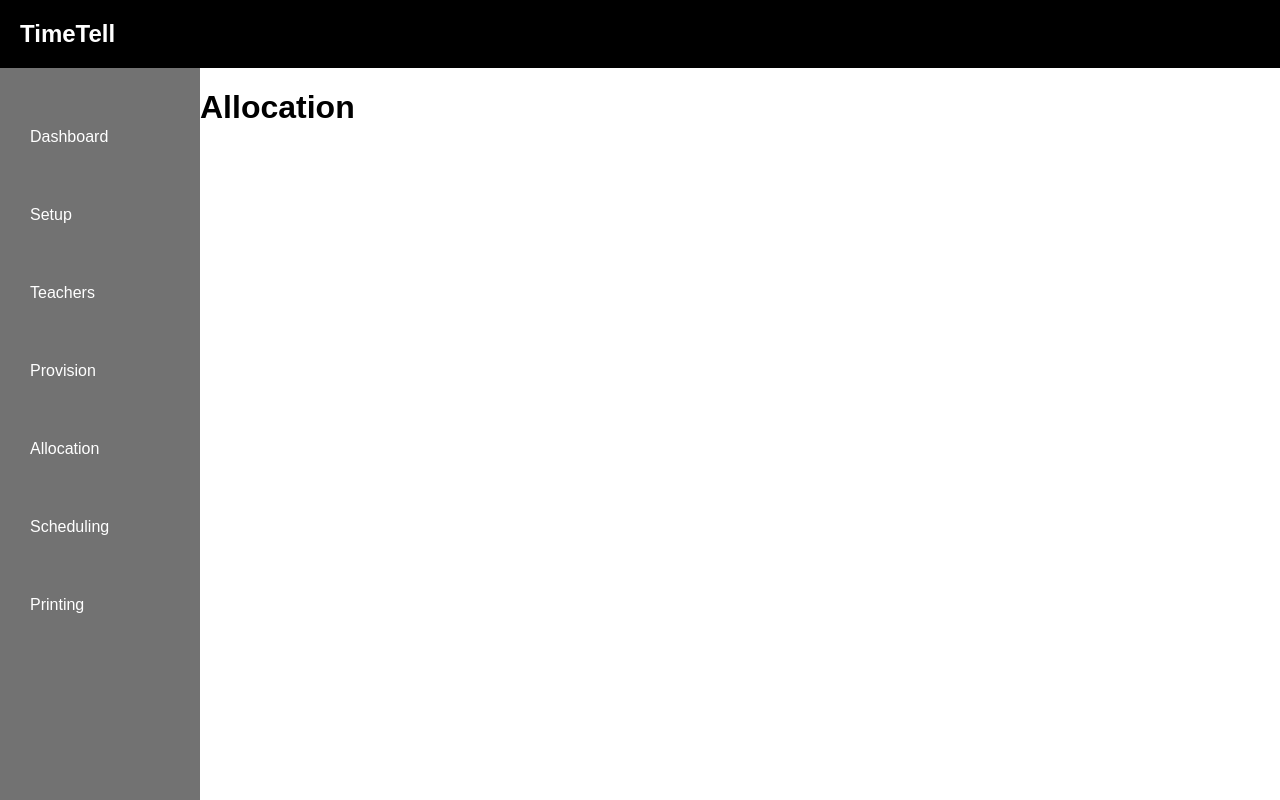
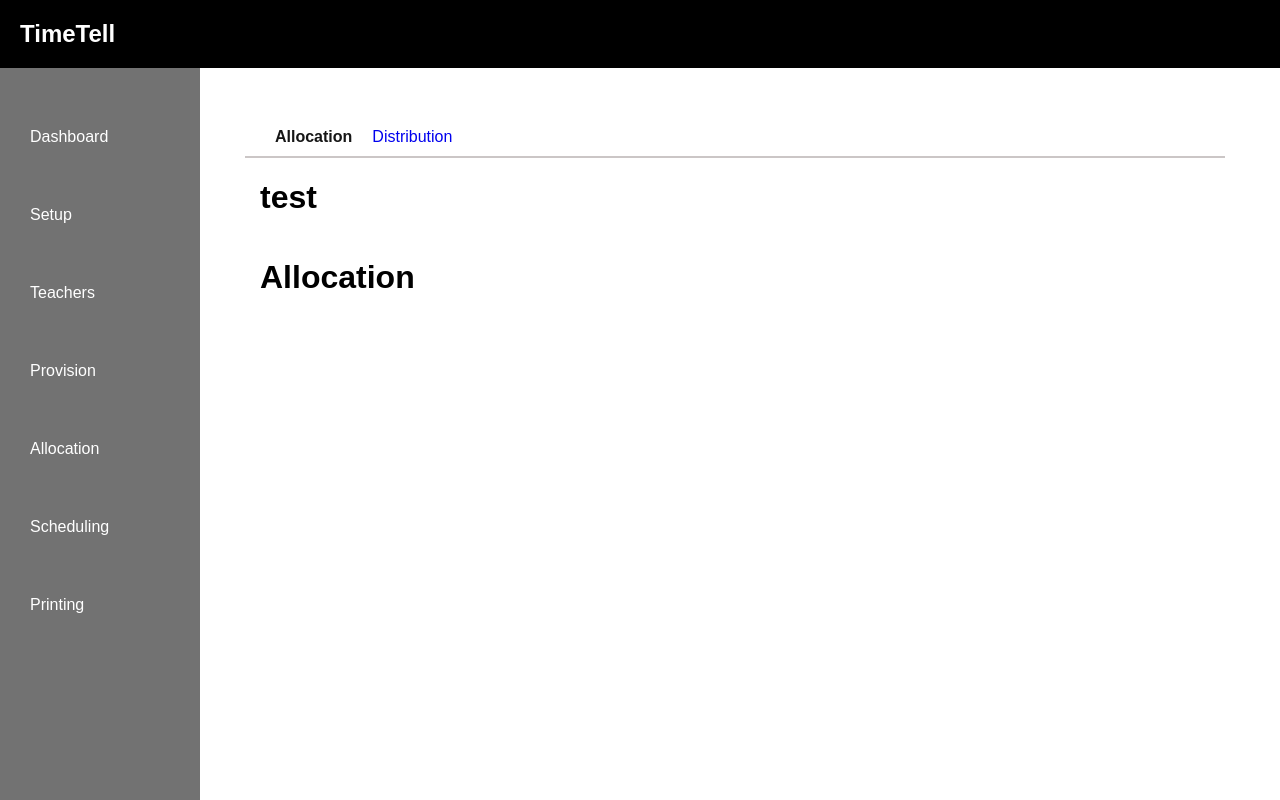
Before and after one commit to egulliver1721/TimeTell, a React (Vite) app in the folder apps/client/: page /allocation in a window 1280 px wide. Built offline with nearby package versions, Linux system fonts and the light colour scheme.

Commit message:
allocation and distribution layout

```diff
--- a/apps/client/package.json
+++ b/apps/client/package.json
@@ -10,7 +10,9 @@
     "preview": "vite preview"
   },
   "dependencies": {
+    "@handsontable/react": "^12.3.3",
     "axios": "^1.4.0",
+    "handsontable": "^12.3.3",
     "react": "^18.2.0",
     "react-dom": "^18.2.0"
   },
--- a/apps/client/src/App.tsx
+++ b/apps/client/src/App.tsx
@@ -4,7 +4,9 @@ import Layout from "./components/Layout";
 import Dashboard from "./pages/Dashboard";
 import Teachers from "./pages/Teachers";
 import Provision from "./pages/Provision";
+import AllocationLayout from "./components/AllocationLayout";
 import Allocation from "./pages/Allocation";
+import Distribution from "./pages/Distribution";
 import Scheduling from "./pages/Scheduling";
 import Print from "./pages/Print";
 import SetupLayout from "./components/SetupLayout";
@@ -28,7 +30,10 @@ function App() {
 
           <Route path="teachers" element={<Teachers />} />
           <Route path="provision" element={<Provision />} />
-          <Route path="allocation" element={<Allocation />} />
+          <Route path="allocation" element={<AllocationLayout />}>
+            <Route index element={<Allocation />} />
+            <Route path="distribution" element={<Distribution />} />
+          </Route>
           <Route path="scheduling" element={<Scheduling />} />
           <Route path="print" element={<Print />} />
         </Route>
--- /dev/null
+++ b/apps/client/src/components/AllocationLayout.tsx
@@ -0,0 +1,51 @@
+import { NavLink, Outlet } from "react-router-dom";
+import AllocationCommonData from "../pages/AllocationCommonData";
+
+const AllocationLayout = () => {
+  const activeStyle: React.CSSProperties = {
+    fontWeight: "bold",
+    textDecoration: "none",
+    color: "#161616",
+  };
+
+  return (
+    <div className="setup-container">
+      <nav>
+        <NavLink
+          end
+          to="."
+          style={({
+            isActive,
+          }: {
+            isActive: boolean;
+          }): React.CSSProperties | undefined =>
+            isActive ? activeStyle : undefined
+          }
+          className="setup-link"
+        >
+          Allocation
+        </NavLink>
+        <NavLink
+          to="distribution"
+          style={({
+            isActive,
+          }: {
+            isActive: boolean;
+          }): React.CSSProperties | undefined =>
+            isActive ? activeStyle : undefined
+          }
+          className="setup-link"
+        >
+          Distribution
+        </NavLink>
+      </nav>
+
+      <div className="setup-content">
+        <AllocationCommonData />
+        <Outlet />
+      </div>
+    </div>
+  );
+};
+
+export default AllocationLayout;
--- /dev/null
+++ b/apps/client/src/pages/AllocationCommonData.tsx
@@ -0,0 +1,5 @@
+const AllocationCommonData = () => {
+  return <h1>test</h1>;
+};
+
+export default AllocationCommonData;
--- /dev/null
+++ b/apps/client/src/pages/Distribution.tsx
@@ -0,0 +1,5 @@
+const Distribution = () => {
+  return <h1>Distribution</h1>;
+};
+
+export default Distribution;
```
Also changed, not shown: apps/client/src/handsontable-react.d.ts (added, +18 -0 lines), 1 other file (tests, documents, lock files or other folders).
